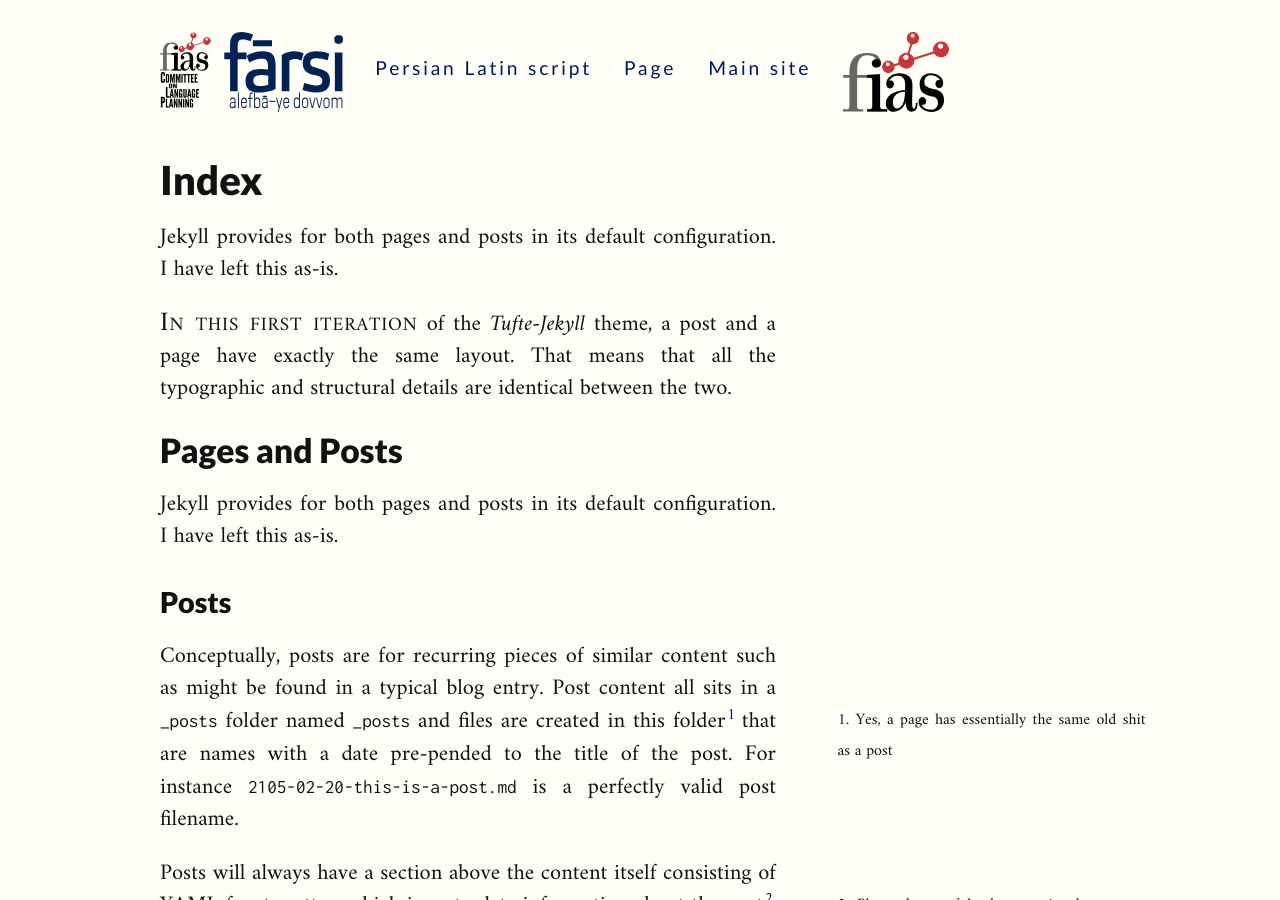
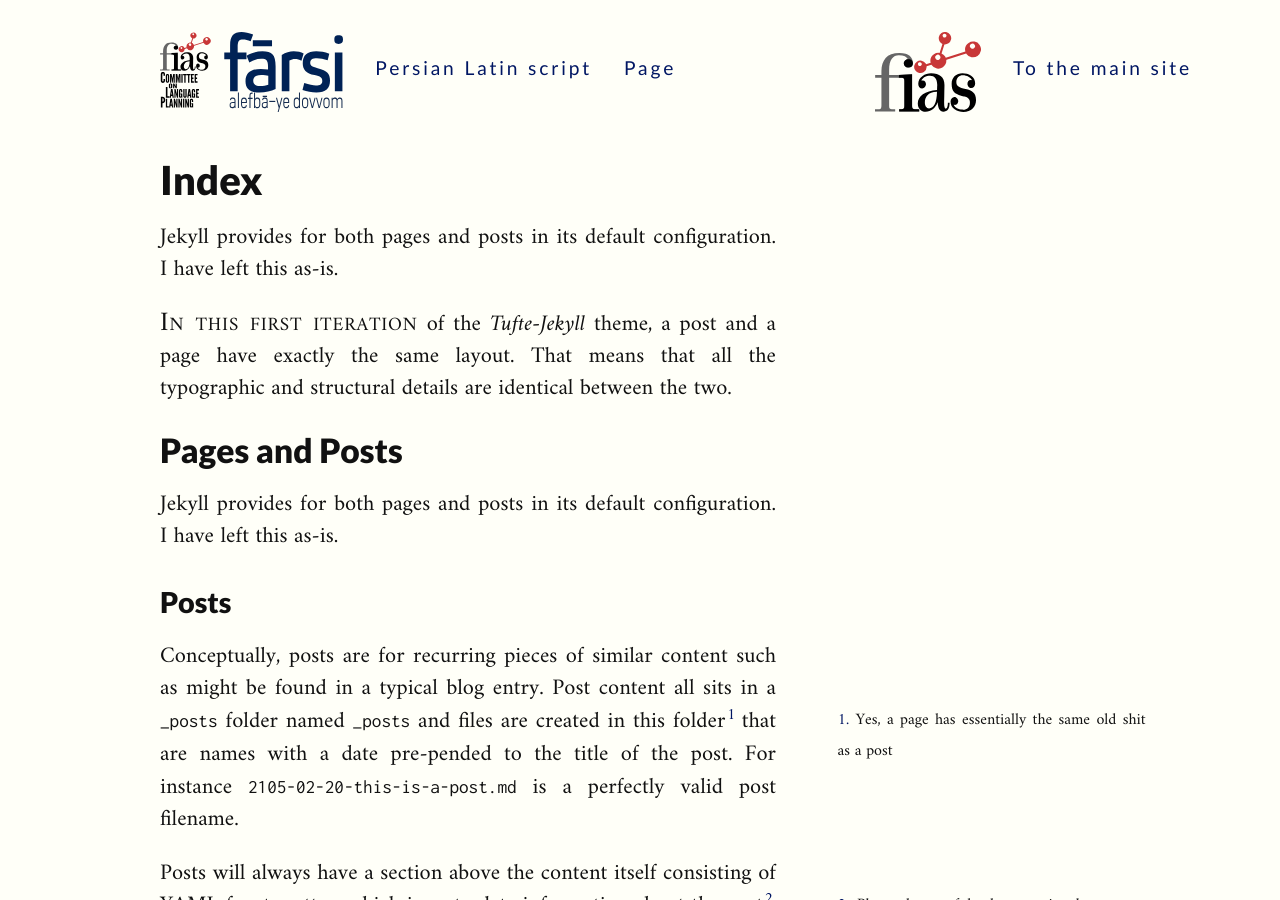
Before and after one commit to fiasinstitute/persian, a Jekyll site: the page built from index.md, in a window 1280 px wide and 900 px high. Built offline with Jekyll 4.4.1, drawn with Linux system fonts in a browser that asks for light colours; a script that is not in the unit is left out.

Commit message:
Update header.html

```diff
--- a/_includes/header.html
+++ b/_includes/header.html
@@ -13,7 +13,7 @@
 		    {% endif %}
 	    {% endunless %}
   	{% endfor %}
-	<a href="{{site.maininstitutesite}}">Main site</a>
-	<a href="{{site.maininstitutesite}}"><img class="badge" src="{{site.baseurl}}/assets/img/MainSiteLogo.svg" width="100%" alt="FIAS"></a>
+	<a  style="float: right"  href="{{site.maininstitutesite}}">To the main site</a>
+	<a  style="float: right"  href="{{site.maininstitutesite}}"><img class="badge" src="{{site.baseurl}}/assets/img/MainSiteLogo.svg" width="100%" alt="FIAS"></a>
 	</nav>
 </header>
```
